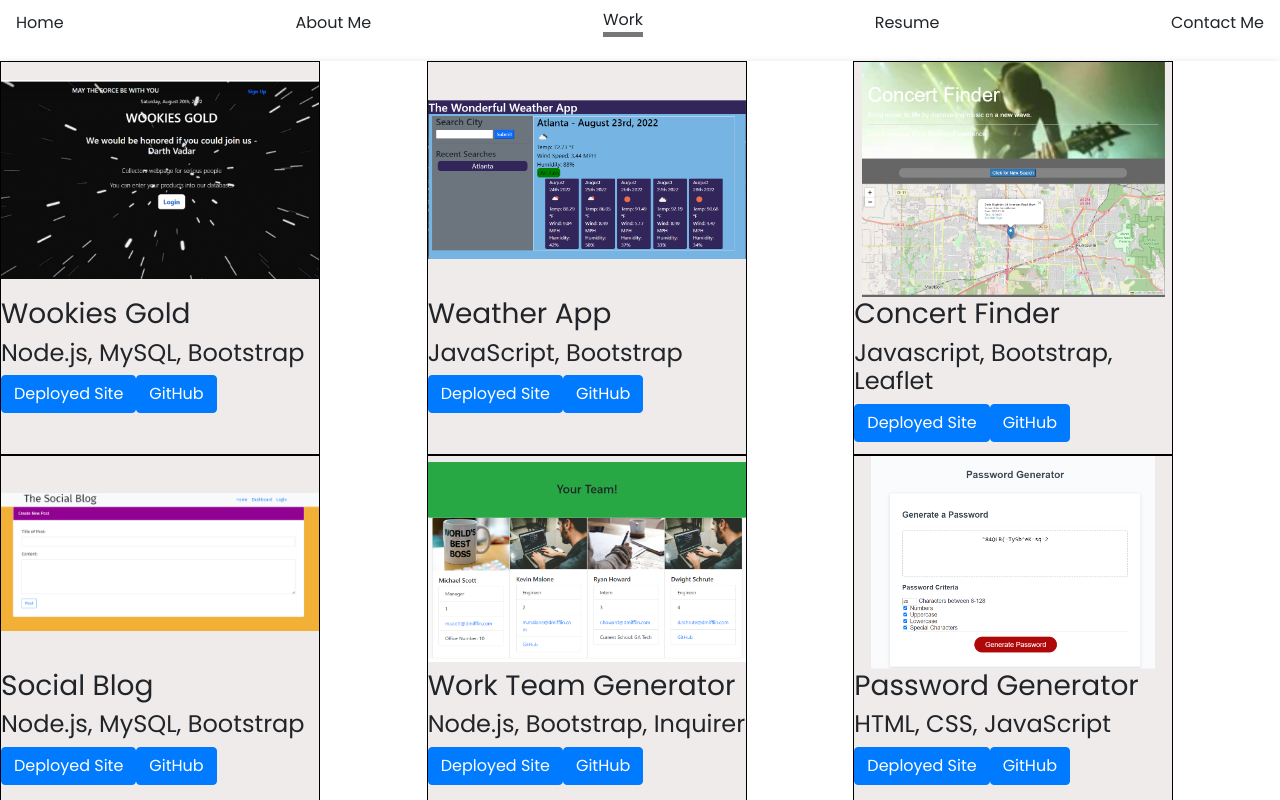
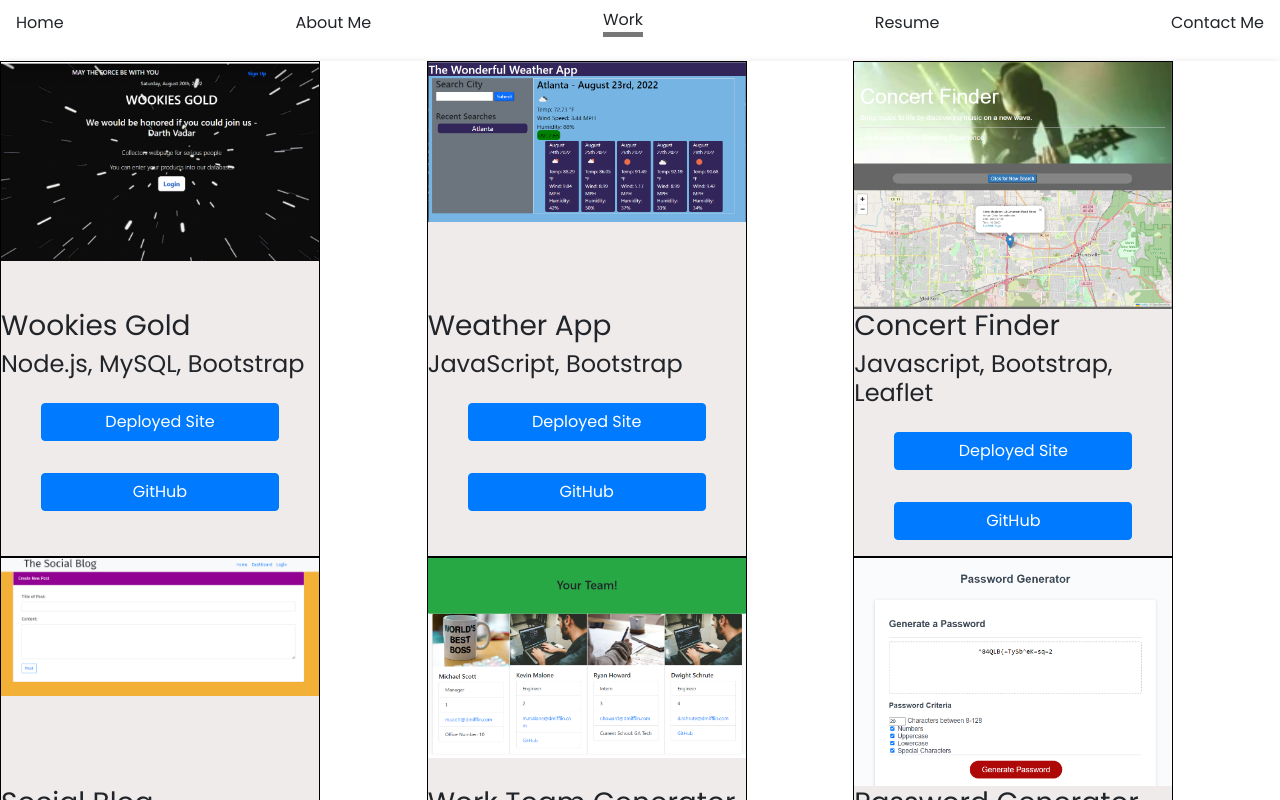
Before and after one commit to huntersteffner/Portfolio-with-React, a React (Create React App) app in the folder portfolio-with-react/: page /Portfolio-with-React/work in a window 1280 px wide. Shown: the top 800 px of the page. Built offline with nearby package versions, Linux system fonts and the light colour scheme.

Commit message:
Projects now linking properly

```diff
--- a/portfolio-with-react/src/App.css
+++ b/portfolio-with-react/src/App.css
@@ -46,12 +46,24 @@
   width: 25vw;
   overflow: hidden;
 }
+.project-img-container {
+  width: 100%;
+  height: 50%;
+  overflow: hidden;
+}
 .project-img {
   width: 100%;
-  height: 60%;
+
 }
 .project-img img {
   width: 100%;
   height: 100%;
   object-fit: contain;
 }
+.project-desc {
+  display: flex;
+  flex-direction: column;
+}
+.project-desc a {
+  margin: 1rem 2.5rem;
+}
--- a/portfolio-with-react/src/components/Work.js
+++ b/portfolio-with-react/src/components/Work.js
@@ -5,69 +5,105 @@ export default function Work() {
     <div>
       <div id="project-list">
         <div className="project-card">
+          <div className="project-img-container">
             <div className="project-img">
               <img src="./Wookies-Gold.png" alt="Wookies Gold" />
+            </div>
           </div>
           <div className="project-desc">
             <h3>Wookies Gold</h3>
             <h4>Node.js, MySQL, Bootstrap</h4>
-            <a className="btn btn-primary" href="">Deployed Site</a>
-            <a className="btn btn-primary" href="">GitHub</a>
+            <a className="btn btn-primary" target="_blank" href="https://glacial-tor-15581.herokuapp.com/">
+              Deployed Site
+            </a>
+            <a className="btn btn-primary" target="_blank" href="https://github.com/pcondori1996/WookiesGold">
+              GitHub
+            </a>
           </div>
         </div>
         <div className="project-card">
+          <div className="project-img-container">
             <div className="project-img">
               <img src="./Weather-App.png" alt="Weather App" />
+            </div>
           </div>
           <div className="project-desc">
             <h3>Weather App</h3>
             <h4>JavaScript, Bootstrap</h4>
-            <a className="btn btn-primary" href="">Deployed Site</a>
-            <a className="btn btn-primary" href="">GitHub</a>
+            <a className="btn btn-primary" target="_blank" href="https://github.com/huntersteffner/Weather-App">
+              Deployed Site
+            </a>
+            <a className="btn btn-primary" target="_blank" href="https://huntersteffner.github.io/Weather-App/">
+              GitHub
+            </a>
           </div>
         </div>
         <div className="project-card">
+          <div className="project-img-container">
             <div className="project-img">
               <img src="./Concert-Finder.png" alt="Concert Finder" />
+            </div>
           </div>
           <div className="project-desc">
             <h3>Concert Finder</h3>
             <h4>Javascript, Bootstrap, Leaflet</h4>
-            <a className="btn btn-primary" href="">Deployed Site</a>
-            <a className="btn btn-primary" href="">GitHub</a>
+            <a className="btn btn-primary" target="_blank" href="https://huntersteffner.github.io/Concert-Finder/">
+              Deployed Site
+            </a>
+            <a className="btn btn-primary" target="_blank" href="https://github.com/huntersteffner/Concert-Finder">
+              GitHub
+            </a>
           </div>
         </div>
         <div className="project-card">
+          <div className="project-img-container">
             <div className="project-img">
               <img src="./Social-Blog.png" alt="Social Blog" />
+            </div>
           </div>
           <div className="project-desc">
             <h3>Social Blog</h3>
             <h4>Node.js, MySQL, Bootstrap</h4>
-            <a className="btn btn-primary" href="">Deployed Site</a>
-            <a className="btn btn-primary" href="">GitHub</a>
+            <a className="btn btn-primary" target="_blank" href="https://github.com/huntersteffner/Social-Blog-Website">
+              Deployed Site
+            </a>
+            <a className="btn btn-primary" target="_blank" href="https://social-blog-steffner.herokuapp.com/">
+              GitHub
+            </a>
           </div>
         </div>
         <div className="project-card">
+          <div className="project-img-container">
             <div className="project-img">
               <img src="./Work-Team-Generator.png" alt="Work Team Generator" />
+            </div>
           </div>
           <div className="project-desc">
             <h3>Work Team Generator</h3>
             <h4>Node.js, Bootstrap, Inquirer</h4>
-            <a className="btn btn-primary" href="">Deployed Site</a>
-            <a className="btn btn-primary" href="">GitHub</a>
+            <a className="btn btn-primary" target="_blank" href="https://github.com/huntersteffner/Work-Team-Generator">
+              Deployed Site
+            </a>
+            <a className="btn btn-primary" target="_blank" href="https://huntersteffner.github.io/Work-Team-Generator/">
+              GitHub
+            </a>
           </div>
         </div>
         <div className="project-card">
+          <div className="project-img-container">
             <div className="project-img">
               <img src="./Password-Generator.png" alt="Password Generator" />
+            </div>
           </div>
           <div className="project-desc">
             <h3>Password Generator</h3>
             <h4>HTML, CSS, JavaScript</h4>
-            <a className="btn btn-primary" href="">Deployed Site</a>
-            <a className="btn btn-primary" href="">GitHub</a>
+            <a className="btn btn-primary" target="_blank" href="https://huntersteffner.github.io/Password-Generator/">
+              Deployed Site
+            </a>
+            <a className="btn btn-primary" target="_blank" href="https://github.com/huntersteffner/Password-Generator">
+              GitHub
+            </a>
           </div>
         </div>
       </div>
```
Lines whose indentation alone changed are shown as unchanged.
